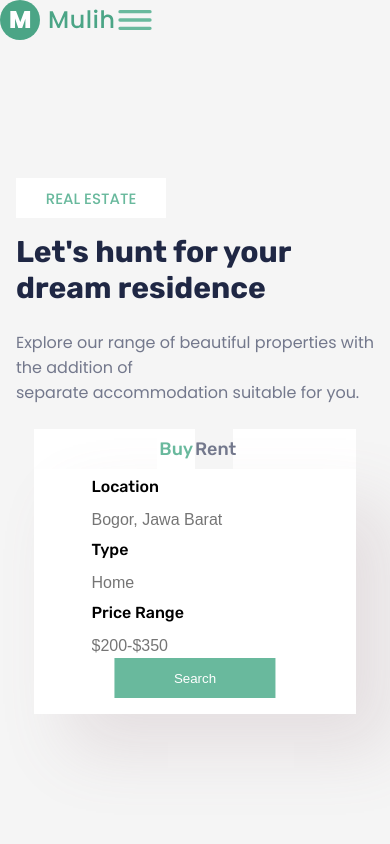
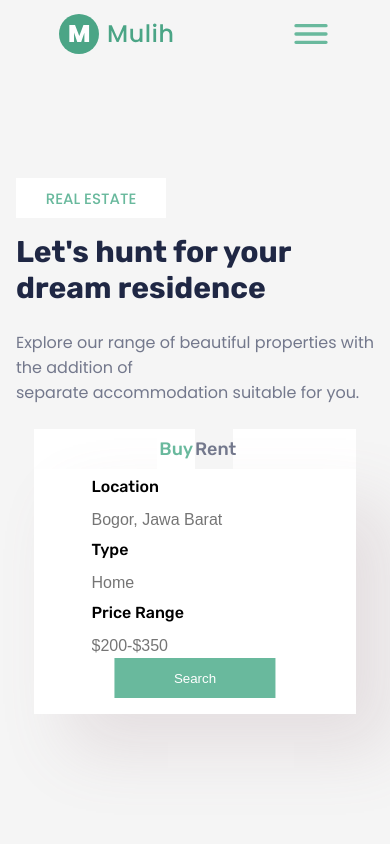
Before and after one commit to agu-am/mulih, a plain HTML site: page index.html in a window 390 px wide. Shown: the top 844 px of the page. Drawn offline with Linux system fonts and the light colour scheme.

Commit message:
[fix] responsive

```diff
--- a/assets/css/main.css
+++ b/assets/css/main.css
@@ -51,8 +51,8 @@ header {
 nav {
   display: flex;
   justify-content: space-around;
+  height: 100%;
   align-items: center;
-  position: fixed;
 }
 
 .icon-bars {
```
